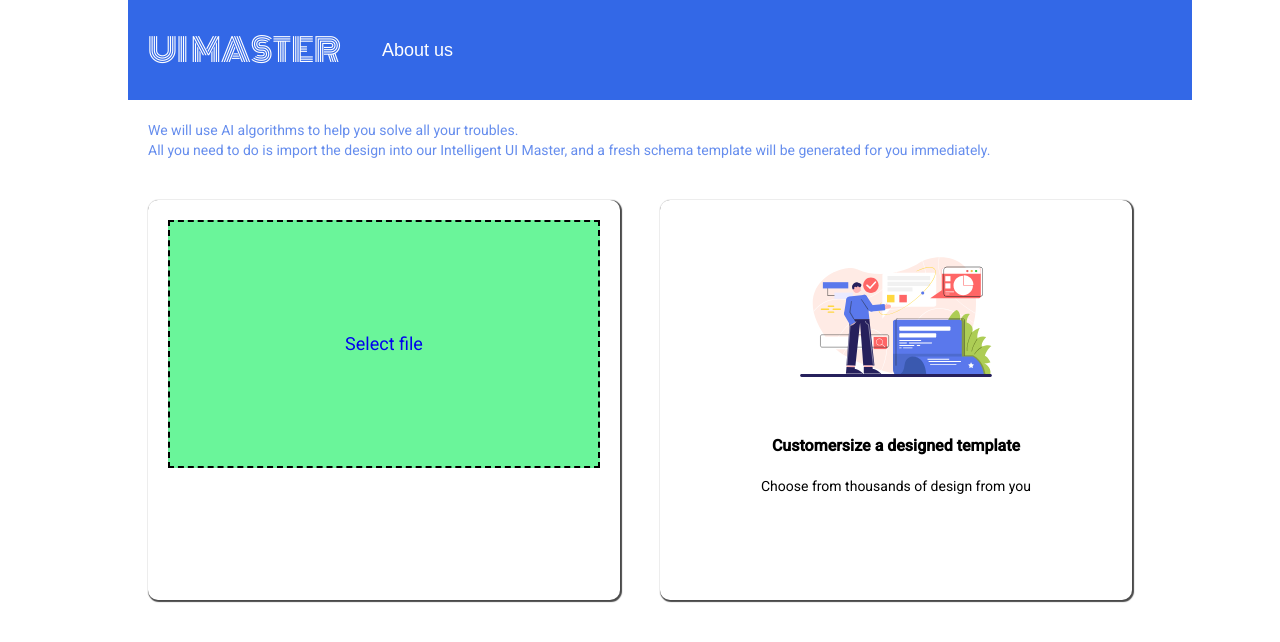
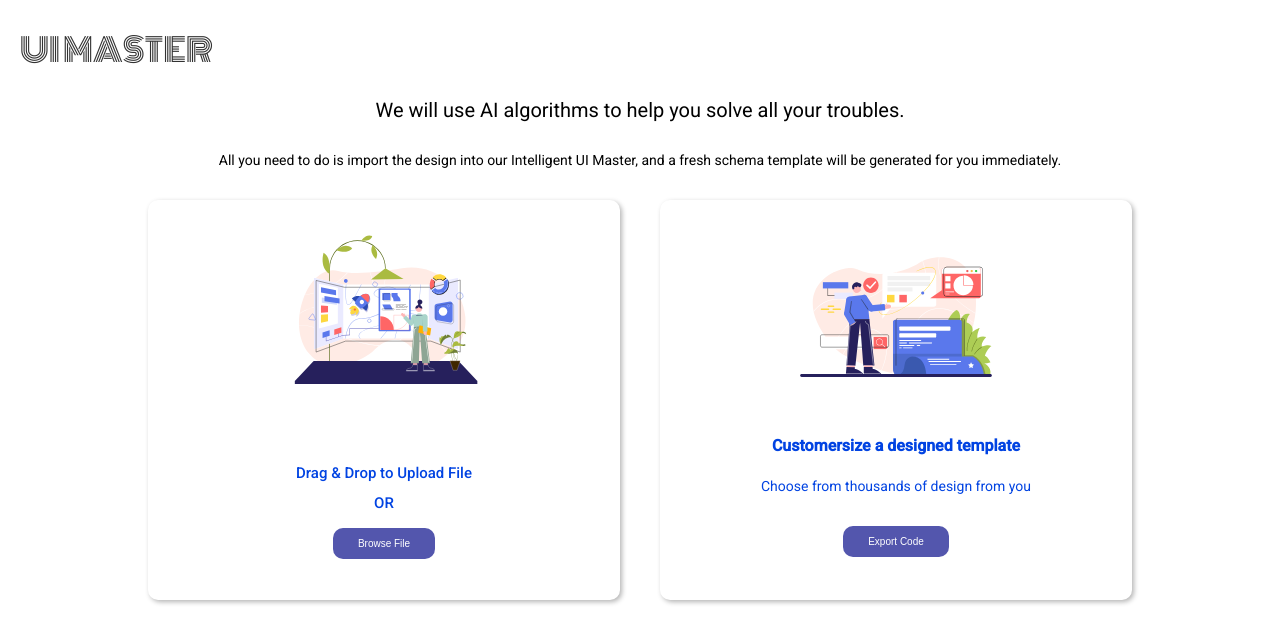
Before and after one commit to angryreid/ai-schema, an Angular app: page /dashboard in a window 1280 px wide. Shown: the top 642 px of the page. Built offline with nearby package versions, Linux system fonts and the light colour scheme.

Commit message:
UI change and loading

```diff
--- a/src/app/dashboard/dashboard.component.html
+++ b/src/app/dashboard/dashboard.component.html
@@ -2,22 +2,28 @@
 <div id="dashboard">
     <div id="header" class="boarder-bottom">
         <div id="headerText">UI MASTER</div>&nbsp;&nbsp;&nbsp;&nbsp;&nbsp;&nbsp;
-        <button>About us</button>
+        <!-- <button>About us</button> -->
     </div>
     <div id="description">
-        We will use AI algorithms to help you solve all your troubles. <br>All you need to do is import the design into our Intelligent UI Master, and a fresh schema template will be generated for you immediately.
+        We will use AI algorithms to help you solve all your troubles.
     </div>
+    <div id="description_1">All you need to do is import the design into our Intelligent UI Master, and a fresh schema template will be generated for you immediately.</div>
     <div id="container">
         <div id="upload">
-            <!-- <button (click)="convert()">start convert</button> -->
             <div id="uploadBox">
-                <div class="file">
-                    <a href="javascript:;">
-                        <input type="file" name="" id="fileInput" (change)="handleFileInput($event)">
-                        <div class="selectFileBox">
-                            <div id="uploadDesc">Select file</div>
+                <div id="progressWindow">
+                    <div id="uploadImg">
+                        <img src="assets/images/uploadDesign.svg">
+                    </div>
+                        <div class="drag-area">
+                            <div class="icon"> <i class="fas fa-cloud-upload-alt"></i></div>
+                            <header> Drag & Drop to Upload File</header>
+                            <span>OR</span>
+                            <button id="browsefile" (click)="browsefileEvent($event)">Browse File</button>
+                            <form id="inputfield">
+                                <input type="input" hidden>
+                            </form>
                         </div>
-                    </a>
                 </div>
                 <div id="fileName" *ngIf="fileName!==''">
                     seleted file:{{fileName}}<br>
@@ -28,7 +34,7 @@
         <div id="progess">
             <div id="progressWindow" >
                 <div id="progressImg">
-                    <img src="assets/images/数据产出.svg">
+                    <img src="assets/images/dataOutput.svg">
                 </div>
                 <div id="progressText"><label><b>Customersize a designed template</b><br>Choose from thousands of design from you</label></div>
                 <div id="progressBar" >
@@ -36,7 +42,7 @@
                 </div>
             </div>
             <div id="export">
-                <button *ngIf="displayExportButton">export code</button>
+                <button *ngIf="displayExportButton">Export Code</button>
             </div>
         </div>
     </div>
--- a/src/app/dashboard/dashboard.component.scss
+++ b/src/app/dashboard/dashboard.component.scss
@@ -1,20 +1,29 @@
 #dashboard{
-    width: 1024px;
-    height: 600px;
-    margin: 0 auto;
+
+
     // border: 1px solid black;
     box-sizing: border-box;
     display: flex;
     flex-direction: column;
     // background: #5c9ad5;
-    #header,
+    margin: 0;
+    // #header,
     #container{
+        width: 1024px;
+        height: 400px;
         display: block;
-        width: 100%;
+        margin: 0 auto;
     }
     #description {
-        padding-bottom: 20px;
-        margin: 20px;
+        padding-bottom: 30px;
+        display: flex;
+        justify-content:center;
+        font-size: 20px;
+    }
+    #description_1 {
+        padding-bottom: 30px;
+        display: flex;
+        justify-content:center;
     }
 
     #header{
@@ -22,20 +31,20 @@
         display: flex;
         align-items: center;
         padding: 0 20px;
-        background: #0143e2;
+        // background: #0143e2;
         opacity: 0.8;
         #headerText {
             font-size: xx-large;
             font-family: myFont;
             cursor: pointer;
-            color: #FFFF;
+            // color: #FFFF;
         }
         button{
             padding: 10px;
             margin: 10px;
             border-radius: 10px;
             font-size: 18px;
-            color: #FFFF;
+            // color: #FFFF;
             // border-color: #FFFF;
             background: transparent;
             border: none;
@@ -45,10 +54,10 @@
             cursor: pointer;
         }
     }
-    #description {
-        color: #0143e2;
-        opacity: 0.6;
-    }
+    // #description {
+    //     color: #0143e2;
+    //     opacity: 0.6;
+    // }
     #container{
         display: flex;
         justify-content: space-between;
@@ -57,7 +66,7 @@
         #progess{
             // display: flex;
             margin: 0 20px;
-            box-shadow: 1px 1px 1px 1px #4A4A4A;
+            box-shadow:2px 2px 5px #b4b4b4;
             border-radius: 10px;
             width: 50%;
             height: 100%;
@@ -74,10 +83,20 @@
                     display: flex;
                     justify-content: center;
                     padding-bottom: 10px;
-                    label b {
+                    color: #0143e2;
+                    label b{
                         display: flex;
                         justify-content: center;
                         font-size: 16px;
+
+                    }
+                }
+                #uploadImg {
+                    display: flex;
+                    justify-content: center;
+                    img{
+                        width: 216px;
+                        height: 216px;
                     }
                 }
                 #progressImg  {
@@ -94,27 +113,29 @@
                 justify-content: center;
                 margin: 20px;
                 button {
-                    padding: 2% 40%;
+                    padding: 10px 25px;
+                        font-size: 10px;
+                        font-weight: 300;
+                        border: none;
+                        outline: none;
+                        background: #5356ad;
+                        color: #fff;
+                        border-radius: 5px;
+                        cursor: pointer;
+                    // padding: 2% 40%;
                     border-radius: 10px;
-                    background: #0143e2;
-                    color: #FFFF;
-                    border-color: #FFFF;
                     // box-shadow: 0px 0px 2px 2px rgb(0,0,0);
                 }
             }
         }
         #upload{
-            box-shadow: 1px 1px 1px 1px #4A4A4A;
+            box-shadow:2px 2px 5px #b4b4b4;
             border-radius: 10px;
             height: 100%;
             #uploadBox{
                 height: 100%;
-                margin: 20px;
                 .file{
                     position: relative;
-                    // display: flex;
-                    // align-items: center;
-                    // justify-content: center;
                     background-color: #6af59a;
                     border: 2.4px black dashed;
                     padding: 2px;
@@ -151,12 +172,55 @@
                     top: 50%;
                     transform: translate(0,-50%);
                     width: 100%;
-                    font-size: large;
+                    // font-size: large;
                     height: auto;
                     display: flex;
                     justify-content: center;
                     align-items: center;
                     flex-direction: row;
+                }
+                .drag-area {
+                    // border: 2px dashed #5356ad;
+                    height: 150px;
+                    // width: 300px;
+                    border-radius: 5px;
+                    display: flex;
+                    left: 20px;
+                    // position: relative;
+                    align-items: center;
+                    justify-content: center;
+                    flex-direction: column;
+                    .icon {
+                        font-size: 60px;
+                        color: #0143e2;
+                    }
+                    header {
+                        font-size: 15px;
+                        font-weight: 500;
+                        color: #0143e2;
+                    }
+                    span {
+                        font-size: 15px;
+                        font-weight: 500;
+                        color: #0143e2;
+                        margin: 10px 0 15px 0;
+                    }
+                    button {
+                        padding: 10px 25px;
+                        font-size: 10px;
+                        font-weight: 300;
+                        border: none;
+                        outline: none;
+                        background: #5356ad;
+                        color: #fff;
+                        border-radius: 5px;
+                        cursor: pointer;
+                        border-radius: 10px;
+                    }
+                    img {
+                        height: 50%;
+                        width: 50%;
+                    }
                 }
             }
             // form{
--- a/src/app/dashboard/dashboard.component.ts
+++ b/src/app/dashboard/dashboard.component.ts
@@ -1,4 +1,4 @@
-import { Component, OnInit } from '@angular/core';
+import { Component, OnInit, ElementRef } from '@angular/core';
 import { interval } from 'rxjs';
 
 import { Observable, of, switchMap } from 'rxjs';
@@ -12,7 +12,7 @@ import { error } from 'console';
 })
 export class DashboardComponent implements OnInit {
 
-  constructor(private http: HttpClient) { }
+  constructor(private http: HttpClient, private elementRef: ElementRef) { }
   public fileName: string = "";
   public fileLastModifyTime: string = "";
   loading: boolean = true;
@@ -24,7 +24,40 @@ export class DashboardComponent implements OnInit {
   value = 0;
   seconds: number = 0;
   public displayProgressBar = false;
-  public displayExportButton = false;
+  public displayExportButton = true;
+  public file: any;
+  public inputfield: any;
+  public browsefile:any;
+
+
+  ngAfterViewInit() {
+    const dropArea = this.elementRef.nativeElement.querySelector('.drag-area');
+    dropArea.addEventListener('dragover', (event: any) => {
+      this.file= event.dataTransfer.files[0];
+      const fileType = event.dataTransfer.items[0].type;
+
+      const validExtensions = ['image/jpeg', 'image/jpg', 'image/png'];
+      if (validExtensions.includes(fileType)) {
+        let fileReader = new FileReader();
+        fileReader.onload = ()=> {
+          let fileUrl = fileReader.result;
+          let imgTag = `<img src="${fileUrl}" alt="">`;
+          dropArea.innerHTML = imgTag;
+        }
+        fileReader.readAsDataURL(this.file);
+      } else {
+        alert('This is not an Image File!');
+      }
+      console.log('sss',this.file)
+    });
+
+    this.browsefile = this.elementRef.nativeElement.querySelector('#browsefile');
+    this.inputfield = this.elementRef.nativeElement.querySelector('#inputfield');
+  }
+
+  browsefileEvent(event: any) {
+    this.inputfield.click();
+  }
 
   handleFileInput(event: any) {
     console.log(event.target.files[0]);
--- a/src/app/loading/loading.component.html
+++ b/src/app/loading/loading.component.html
@@ -1,4 +1,12 @@
-<div id="loading" class="loading" *ngIf="showLoading">
-    <div class="progress-5"></div>
-    <div>Loading</div>
+<div id="loading" *ngIf="showLoading">
+    <div class="flex-center">
+        <div class="loading three-balls-bounce">
+            <div class="circle"></div>
+            <div class="circle"></div>
+            <div class="circle"></div>
+            <div class="shadow"></div>
+            <div class="shadow"></div>
+            <div class="shadow"></div>
+        </div>
+    </div>
 </div>
--- a/src/app/loading/loading.component.ts
+++ b/src/app/loading/loading.component.ts
@@ -11,5 +11,5 @@ export class LoadingComponent implements OnInit {
 
   ngOnInit(): void {
   }
-  @Input() showLoading: boolean=false;
+  @Input() showLoading: boolean=true;
 }
```
Also changed, not shown: src/app/loading/loading.component.scss (+73 -23 lines), src/assets/images/dataOutput.svg (renamed from src/assets/images/数据产出.svg), src/assets/images/uploadDesign.svg (added).
